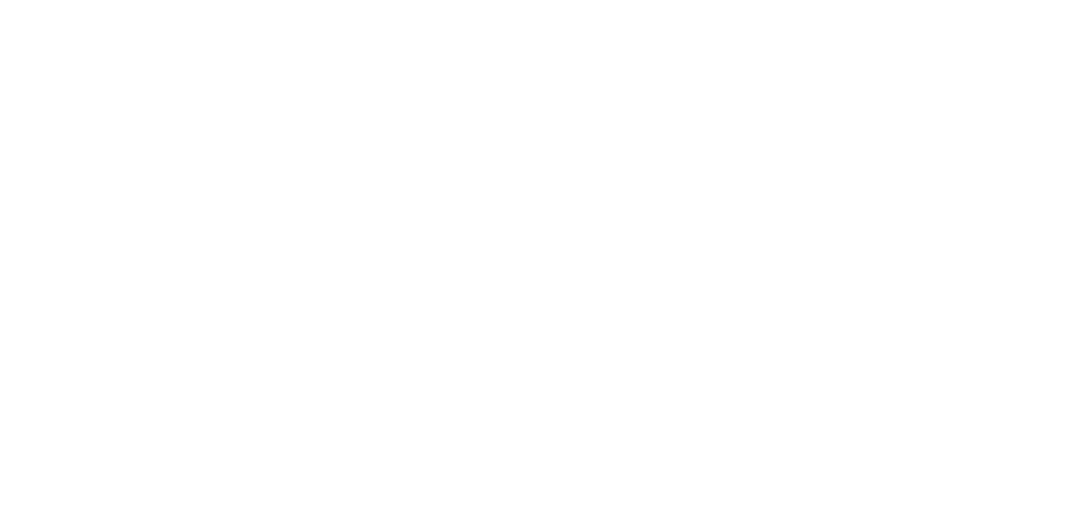
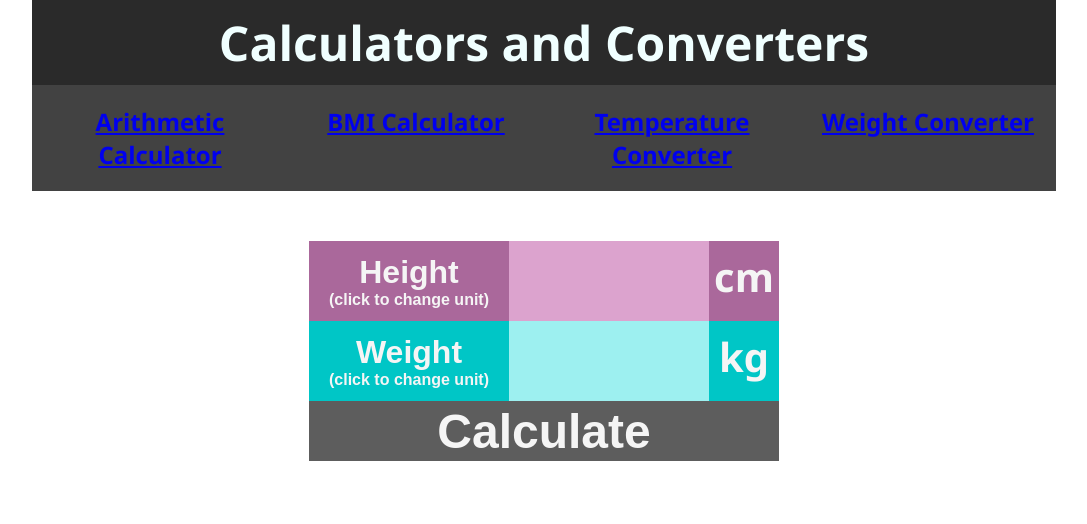
Before and after one commit to Arpit-Gahlot/Javascript1, a plain HTML site: page bmi.html in a window 1280 px wide. Shown: the whole page, without its empty margins (96-1183 px from the left). Drawn offline with Linux system fonts and the light colour scheme.

Commit message:
bmi and weight converter added

```diff
--- a/bmi.html
+++ b/bmi.html
@@ -8,6 +8,34 @@
     <title>BMI Calculator</title>
 </head>
 <body>
+    <header>
+        <div id="main-heading">Calculators and Converters</div>
+        <nav id="navigation-bar">
+            <ul id="nav-list">
+                <li class="nav-item"><a href="calculator.html">Arithmetic Calculator</a></li>
+                <li class="nav-item"><a href="bmi.html">BMI Calculator</a></li>
+                <li class="nav-item"><a href="temperature.html">Temperature Converter</a></li>
+                <li class="nav-item"><a href="weight.html">Weight Converter</a></li>
+            </ul>
+        </nav>
+    </header>
+    <main>
+        <div id="container">
+            <div id="height">
+                <button id="height-button" onclick="heightUnitSwitch()">Height<br><p class="instruction">(click to change unit)</p></button>
+                <input id="height-input" type="text">
+                <div id="height-unit">cm</div>
+            </div>
+            <div id="weight">
+                <button id="weight-button" onclick="weightUnitSwitch()">Weight<br><p class="instruction">(click to change unit)</p></button>
+                <input id="weight-input" type="text">
+                <div id="weight-unit">kg</div>
+            </div>
+            <button id="calculate-button" onclick="calculate()">Calculate</button>
+            <div id="result"></div>
+        </div>
+    </main>
+    <script src="js/scriptBMI.js"></script>
 
 </body>
 </html>
--- a/css/stylesBMI.css
+++ b/css/stylesBMI.css
@@ -0,0 +1,120 @@
+#container{
+    margin: 50px;
+}
+
+#height{
+    display: flex;
+    justify-content: center;
+}
+
+#weight{
+    display: flex;
+    justify-content: center;
+}
+
+#height-button{
+    width: 200px;
+    height: 80px;
+    border: none;
+    font-weight: bolder;
+    font-size: 2em;
+    color: whitesmoke;
+    background-color: rgb(170, 104, 155);
+    cursor: pointer;
+}
+
+#height-button:hover{
+    background-color: rgb(186, 115, 169);
+}
+
+#height-button:active{
+    background-color: rgb(211, 131, 193);
+}
+
+#height-button p.instruction, #weight-button p.instruction{
+    font-size: 0.5em;
+}
+
+#height-input{
+    width: 200px;
+    height: 80px;
+    color: whitesmoke;
+    background-color: rgb(220, 163, 206);
+    font-size: 3em;
+    border: none;
+}
+
+#height-unit{
+    padding-top: 8px;
+    width: 70px;
+    height: 80px;
+    font-weight: bolder;
+    font-size: 2.5em;
+    color: whitesmoke;
+    background-color: rgb(170, 104, 155);
+}
+
+#weight-button{
+    width: 200px;
+    height: 80px;
+    border: none;
+    font-weight: bolder;
+    font-size: 2em;
+    color: whitesmoke;
+    background-color: rgb(0, 198, 198);
+    cursor: pointer;
+}
+
+#weight-button:hover{
+    background-color: rgb(0, 221, 221);
+}
+
+#weight-button:active{
+    background-color: rgb(3, 244, 244);
+}
+
+#weight-input{
+    width: 200px;
+    height: 80px;
+    color: whitesmoke;
+    background-color: rgb(157, 240, 240);
+    font-size: 3em;
+    border: none;
+}
+
+#weight-unit{
+    padding-top: 8px;
+    width: 70px;
+    height: 80px;
+    font-weight: bolder;
+    font-size: 2.5em;
+    color: whitesmoke;
+    background-color: rgb(0, 198, 198);
+}
+
+#calculate-button{
+    width: 470px;
+    height: 60px;
+    font-weight: bolder;
+    font-size: 3em;
+    color: whitesmoke;
+    background-color: rgb(93, 93, 93);
+    border: none;
+    cursor: pointer;
+}
+
+#calculate-button:hover{
+    background-color: rgb(108, 108, 108);
+}
+
+#calculate-button:active{
+    background-color: rgb(150, 150, 150);
+}
+
+#result{
+    margin: 0 auto;
+    width: 470px;
+    height: 60px;
+    font-weight: bold;
+    font-size: 2em;
+}
--- /dev/null
+++ b/css/stylesWeight.css
@@ -0,0 +1,97 @@
+#input-container{
+    margin: 0 auto;
+    margin-top: 100px;
+    width: 460px;
+}
+
+#input-prompt{
+    padding: 10px;
+    width: 460px;
+    height: 60px;
+    font-size: 2em;
+    font-weight: bolder;
+    color: whitesmoke;
+    background-color: rgb(50, 50, 50);
+}
+
+#input-weight-container{
+    display: flex;
+    flex-direction: row;
+    justify-content: center;
+}
+
+#input-weight{
+    width: 300px;
+    height: 60px;
+    font-size: 2em;
+    font-weight: bold;
+    text-align: right;
+    color: whitesmoke;
+    background-color: rgb(79, 79, 79);
+    border: none;
+}
+
+#weight-unit{
+    width: 160px;
+    height: 60px;
+    font-size: 2em;
+    font-weight: bolder;
+    color: whitesmoke;
+    background-color: rgb(64, 64, 64);
+    border: none;
+    cursor: pointer;
+}
+
+#weight-unit:hover{
+    background-color: rgb(90, 90, 90);
+}
+
+#weight-unit:active{
+    background-color: rgb(122, 122, 122);
+}
+
+#converter{
+    width: 460px;
+    height: 60px;
+    font-size: 2em;
+    font-weight: bolder;
+    background-color: rgb(200, 200, 200);
+    border: none;
+    cursor: pointer;
+}
+
+#converter:hover{
+    background-color: rgb(180, 180, 180);
+}
+
+#converter:active{
+    background-color: rgb(150, 150, 150);
+}
+
+#output-container{
+    max-width: 800px;
+    margin: 0 auto;
+    margin-top: 100px;
+    display: grid;
+    grid-template-columns: repeat(4, 1fr);
+    grid-template-rows: repeat(2, 1fr);
+
+}
+
+.output-unit{
+    width: 200px;
+    height: 50px;
+    font-size: 2em;
+    font-weight: bolder;
+    color: whitesmoke;
+    background-color: rgb(40, 40, 40);
+}
+
+.output-weight{
+    width: 200px;
+    height: 50px;
+    font-size: 2em;
+    font-weight: bold;
+    color: whitesmoke;
+    background-color: rgb(75, 75, 75);
+}
--- a/js/scriptBMI.js
+++ b/js/scriptBMI.js
@@ -0,0 +1,52 @@
+const heightInput = document.getElementById("height-input");
+const weightInput = document.getElementById("weight-input");
+const heightUnit = document.getElementById("height-unit");
+const weightUnit = document.getElementById("weight-unit");
+const result = document.getElementById("result");
+let currentHeightUnit = "centimeter";
+let currentWeightUnit = "kilogram";
+let heightInCentimeter;
+let weightInKilogram;
+
+function heightUnitSwitch(){
+    if (currentHeightUnit === "centimeter"){
+        heightUnit.textContent = "ft";
+        currentHeightUnit = "feet";
+    }
+    else if(currentHeightUnit === "feet"){
+        heightUnit.textContent = "cm";
+        currentHeightUnit = "centimeter";
+    }
+}
+
+function weightUnitSwitch(){
+    if (currentWeightUnit === "kilogram"){
+        weightUnit.textContent = "lbs";
+        currentWeightUnit = "pound";
+    }
+    else if(currentWeightUnit === "pound"){
+        weightUnit.textContent = "kg";
+        currentWeightUnit = "kilogram";
+    }
+}
+
+function calculate(){
+    heightInCentimeter = heightInput.value;
+    weightInKilogram = weightInput.value;
+
+    if (heightInput.value === "" || weightInput.value === ""){
+        result.textContent = "Invalid input, try again";
+        return;
+    }
+    if (currentHeightUnit === "feet"){
+        heightInCentimeter = heightInput.value * 30.48;
+    }
+    if (currentWeightUnit === "pound"){
+        weightInKilogram = weightInput.value * 0.454;
+    }
+
+    let BMI;
+    BMI = weightInKilogram/(heightInCentimeter*0.01)**2;
+    BMI = Math.round(BMI * 100)/100;
+    result.textContent = "Your BMI is, " + BMI;
+}
```
Also changed, not shown: calculator.html (+1 -1 lines), js/scriptWeight.js (added, +42 -0 lines), temperature.html (+1 -1 lines), weight.html (added, +45 -0 lines).
